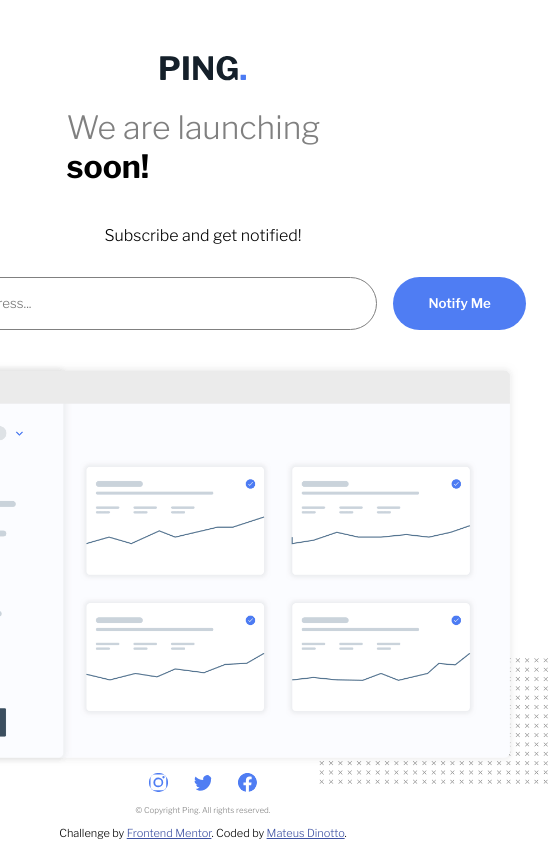
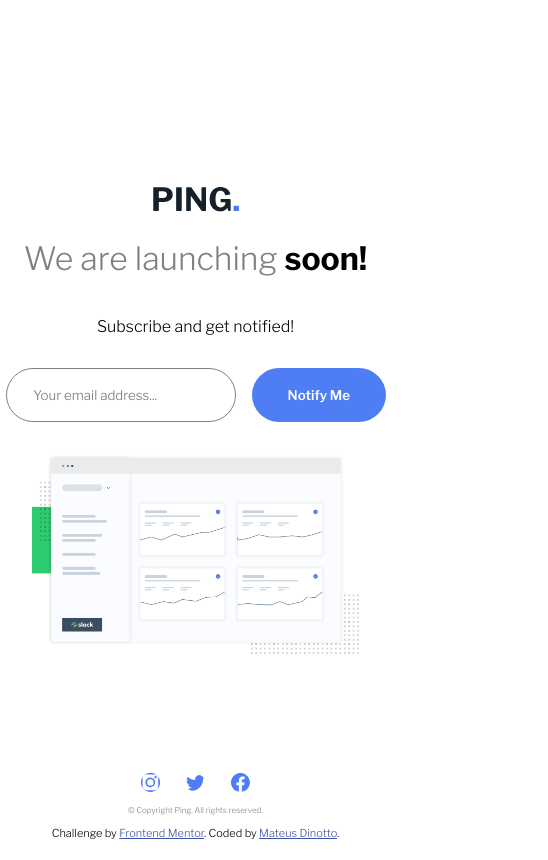
Before and after one commit to dinottom8/ping-coming-soon-page-master, a plain HTML site: page index.html in a window 390 px wide. Shown: the whole page, 548 px wide, since content can reach past the window. Drawn offline with nearby package versions, Linux system fonts and the light colour scheme.

Commit message:
Feita estilização para celular

```diff
--- a/style.css
+++ b/style.css
@@ -121,3 +121,36 @@
     background-color: hsl(223, 87%, 63%);
     transition: ease 0.2s;
 }
+
+@media screen and (max-width: 720px) {
+    body {
+        width: 375px;
+        height: fit-content;
+        overflow: scroll;
+    }
+
+    section {
+        width: 100%;
+    }
+
+    h1 {
+        font-size: 2em;
+    }
+
+    h2 {
+        font-size: 1em;
+    }
+    #inputEmail {
+        width: 15em;
+        padding-left: 2em;
+    }
+
+    #imgDashboard {
+        height: 200px;
+        margin-top: 2em;
+    }
+
+    #erroEmail {
+        right: 70px;
+    }
+}
```
